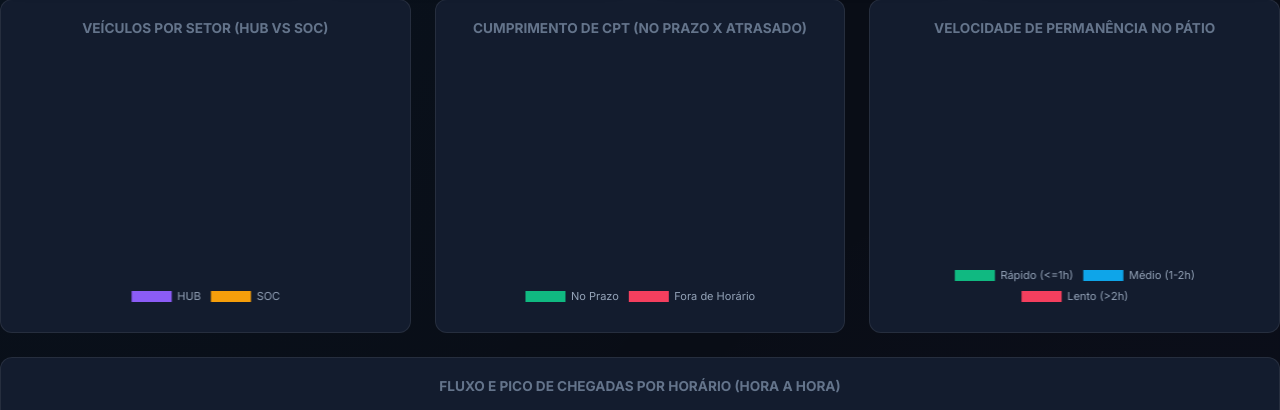
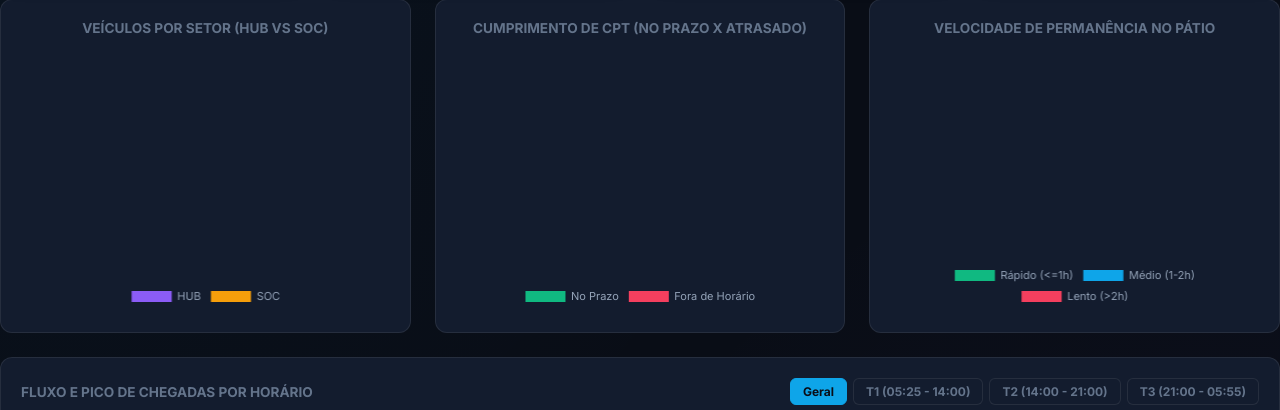
Before and after one commit to ewerthonmaycon11/controledocas-sp24, a Flask app: page /graficos in a window 1280 px wide. Shown: the part 404-814 px from the top of the page. Run offline with Flask 3, Linux system fonts and the light colour scheme; a user stored in the database is signed in; data that the repository does not hold is empty; some libraries are stand-ins or nearby versions.

Commit message:
Update graficos.html

```diff
--- a/templates/graficos.html
+++ b/templates/graficos.html
@@ -5,7 +5,7 @@
     <h2>DASHBOARD DE DESEMPENHO E GRÁFICOS ANALÍTICOS</h2>
 </div>
 
-<!-- Filtro de Período -->
+<!-- Filtro de Período Geral -->
 <div style="display: flex; justify-content: flex-end; align-items: center; margin-bottom: 1.5rem; gap: 10px; flex-wrap: wrap;">
     <span style="font-size: 0.8rem; color: var(--text-muted); font-weight: 700;">FILTRAR PERÍODO:</span>
     <button class="btn-periodo active" data-periodo="dia" style="padding: 8px 16px; border-radius: 8px; border: 1px solid var(--accent-blue); background: var(--accent-blue); color: #090d16; font-weight: 700; cursor: pointer;">Hoje</button>
@@ -60,9 +60,20 @@
         </div>
     </div>
 
-    <!-- 4. Pico de Ocupação por Hora -->
+    <!-- 4. Pico de Ocupação por Hora (Com Filtro de Turnos Acima) -->
     <div style="background: var(--bg-card); border: 1px solid var(--border-color); border-radius: 12px; padding: 1.25rem; text-align: center; grid-column: 1 / -1;">
-        <h3 style="font-size: 0.85rem; color: var(--text-muted); margin-bottom: 1rem; text-transform: uppercase;">Fluxo e Pico de Chegadas por Horário (Hora a Hora)</h3>
+        <div style="display: flex; justify-content: space-between; align-items: center; margin-bottom: 1rem; flex-wrap: wrap; gap: 10px;">
+            <h3 style="font-size: 0.85rem; color: var(--text-muted); text-transform: uppercase; margin: 0;">Fluxo e Pico de Chegadas por Horário</h3>
+
+            <!-- Botões de Seleção de Turno -->
+            <div style="display: flex; gap: 6px;">
+                <button class="btn-turno active" data-turno="geral" style="padding: 5px 12px; border-radius: 6px; border: 1px solid var(--accent-blue); background: var(--accent-blue); color: #090d16; font-size: 0.75rem; font-weight: 700; cursor: pointer;">Geral</button>
+                <button class="btn-turno" data-turno="t1" style="padding: 5px 12px; border-radius: 6px; border: 1px solid var(--border-color); background: var(--bg-card); color: var(--text-muted); font-size: 0.75rem; font-weight: 700; cursor: pointer;">T1 (05:25 - 14:00)</button>
+                <button class="btn-turno" data-turno="t2" style="padding: 5px 12px; border-radius: 6px; border: 1px solid var(--border-color); background: var(--bg-card); color: var(--text-muted); font-size: 0.75rem; font-weight: 700; cursor: pointer;">T2 (14:00 - 21:00)</button>
+                <button class="btn-turno" data-turno="t3" style="padding: 5px 12px; border-radius: 6px; border: 1px solid var(--border-color); background: var(--bg-card); color: var(--text-muted); font-size: 0.75rem; font-weight: 700; cursor: pointer;">T3 (21:00 - 05:55)</button>
+            </div>
+        </div>
+
         <div style="position: relative; height: 280px; display: flex; align-items: center; justify-content: center;">
             <canvas id="chartPicoHoras"></canvas>
         </div>
@@ -89,7 +100,10 @@
 <script>
 document.addEventListener('DOMContentLoaded', () => {
     let chartSetores, chartCPT, chartVelocidade, chartPicoHoras, chartOperadores, chartRegioes;
+    let periodoAtual = 'dia';
+    let turnoAtual = 'geral';
 
+    // Eventos de Período
     const btnPeriodos = document.querySelectorAll('.btn-periodo');
     btnPeriodos.forEach(btn => {
         btn.addEventListener('click', () => {
@@ -102,13 +116,32 @@ document.addEventListener('DOMContentLoaded', () => {
             btn.style.color = '#090d16';
             btn.style.borderColor = 'var(--accent-blue)';
 
-            carregarGraficos(btn.getAttribute('data-periodo'));
+            periodoAtual = btn.getAttribute('data-periodo');
+            carregarGraficos();
         });
     });
 
-    async function carregarGraficos(periodo = 'dia') {
+    // Eventos de Turno para o gráfico de barras
+    const btnTurnos = document.querySelectorAll('.btn-turno');
+    btnTurnos.forEach(btn => {
+        btn.addEventListener('click', () => {
+            btnTurnos.forEach(b => {
+                b.style.background = 'var(--bg-card)';
+                b.style.color = 'var(--text-muted)';
+                b.style.borderColor = 'var(--border-color)';
+            });
+            btn.style.background = 'var(--accent-blue)';
+            btn.style.color = '#090d16';
+            btn.style.borderColor = 'var(--accent-blue)';
+
+            turnoAtual = btn.getAttribute('data-turno');
+            carregarGraficos();
+        });
+    });
+
+    async function carregarGraficos() {
         try {
-            const res = await fetch(`/api/graficos/dados?periodo=${periodo}`);
+            const res = await fetch(`/api/graficos/dados?periodo=${periodoAtual}&turno=${turnoAtual}`);
             if (!res.ok) return;
             const dados = await res.json();
 
@@ -172,7 +205,7 @@ document.addEventListener('DOMContentLoaded', () => {
                 options: configDoughnut
             });
 
-            // 4. Pico Horário
+            // 4. Pico Horário (Com filtro de Turno)
             chartPicoHoras = new Chart(document.getElementById('chartPicoHoras'), {
                 type: 'bar',
                 data: {
@@ -207,7 +240,7 @@ document.addEventListener('DOMContentLoaded', () => {
         }
     }
 
-    carregarGraficos('dia');
+    carregarGraficos();
 });
 </script>
 {% endblock %}
```
